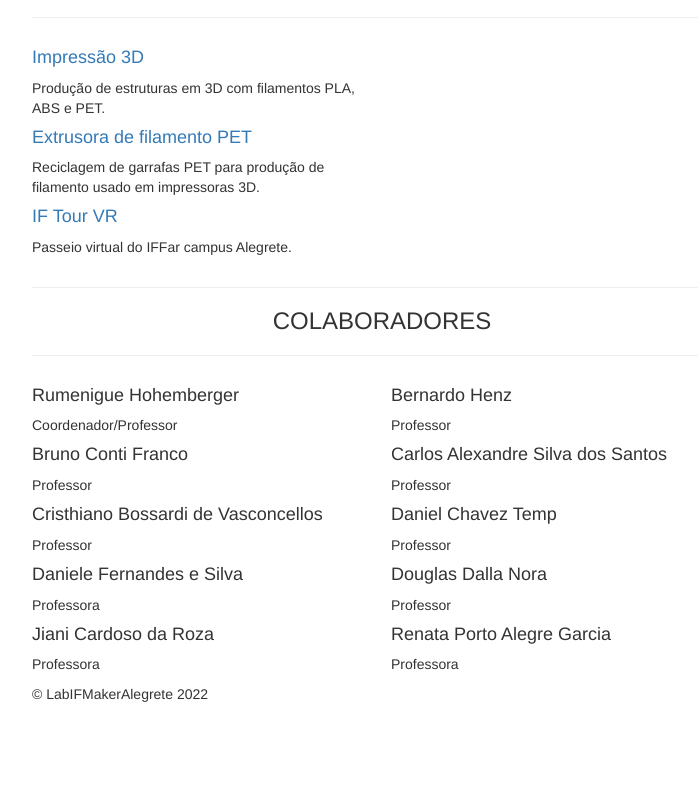
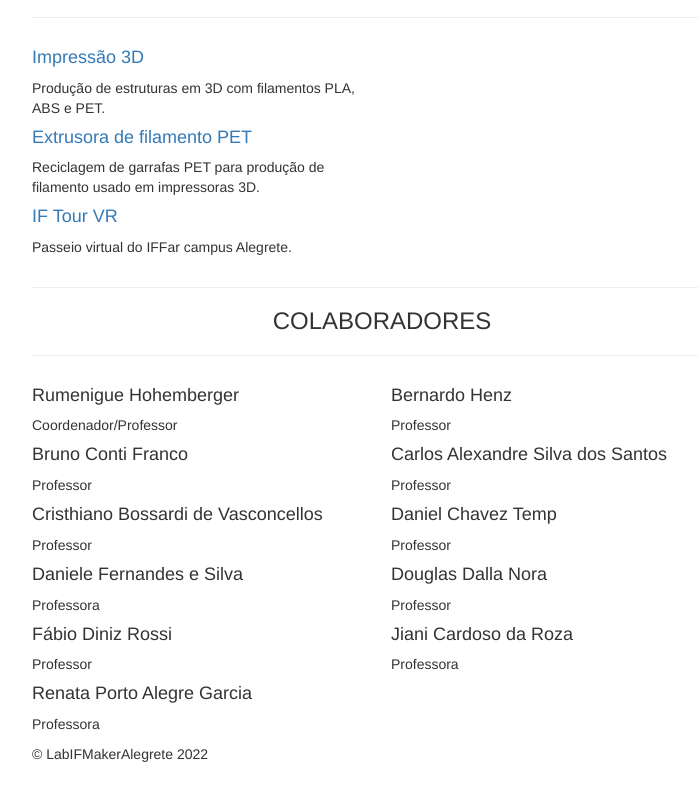
Before and after one commit to LabIFMakerAlegrete/LabIFMakerAlegrete.github.io, a plain HTML site: page index.html in a window 1280 px wide. Shown: the part 392-1192 px from the top of the page, without its empty margins (258-956 px from the left). Before the commit the page ends 1146 px from the top, so only its background shows below. Drawn offline with nearby package versions, Linux system fonts and the light colour scheme.

Commit message:
Update index.html

```diff
--- a/index.html
+++ b/index.html
@@ -95,9 +95,11 @@
             <h4>Daniele Fernandes e Silva</h4>
             <p>Professora</p>
 
-            <h4>Jiani Cardoso da Roza</h4>
+            <h4>Fábio Diniz Rossi</h4>
+            <p>Professor</p>
+
+            <h4>Renata Porto Alegre Garcia</h4>
             <p>Professora</p>
-
 
 
         </div>
@@ -115,7 +117,7 @@
             <h4>Douglas Dalla Nora</h4>
             <p>Professor</p>
 
-            <h4>Renata Porto Alegre Garcia</h4>
+            <h4>Jiani Cardoso da Roza</h4>
             <p>Professora</p>
 
         </div>
```
